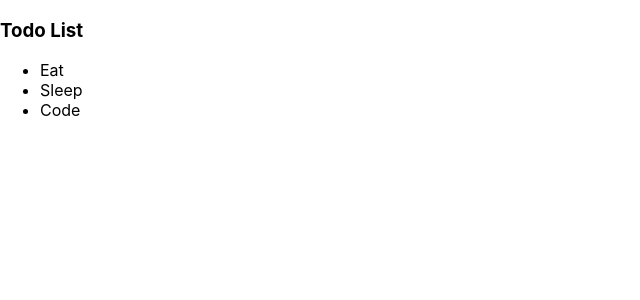
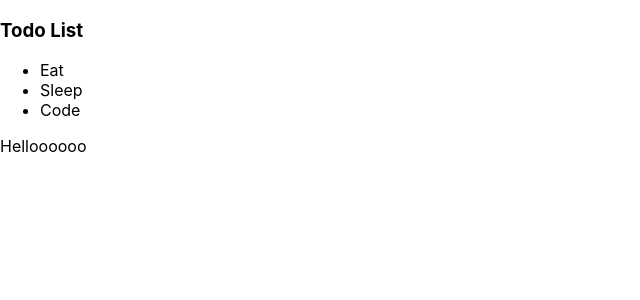
Before and after one commit to hainguyen21031996/learn-reactjs, a React (Create React App) app: page / in a window 1280 px wide. Shown: the top 300 px of the page, without its empty margins (0-640 px from the left). Built offline with nearby package versions, Linux system fonts and the light colour scheme.

Commit message:
Update Nowww

```diff
--- a/src/App.js
+++ b/src/App.js
@@ -6,7 +6,9 @@ import TodoFeature from './features/Todo/pages';
 function App() {
   return (
     <div className="App">
+
       <TodoFeature />
+      <p>Helloooooo</p>
     </div>
   );
 }
```
